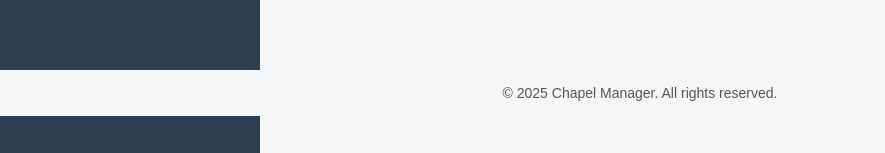
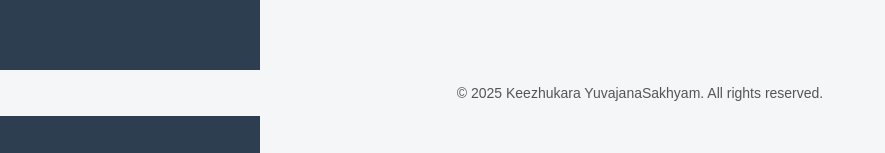
Before and after one commit to nithinmathewjoji/chappel_members_list, a plain HTML site: page index.html in a window 1280 px wide. Shown: the part 684-837 px from the top of the page, without its empty margins (0-885 px from the left). Drawn offline with Linux system fonts and the light colour scheme.

Commit message:
Update index.html
updated error

```diff
--- a/index.html
+++ b/index.html
@@ -136,7 +136,7 @@
 
   </div>
   <div class="footer">
-    © 2025 Chapel Manager. All rights reserved.
+    © 2025 Keezhukara YuvajanaSakhyam. All rights reserved.
   </div>
 
 
```
